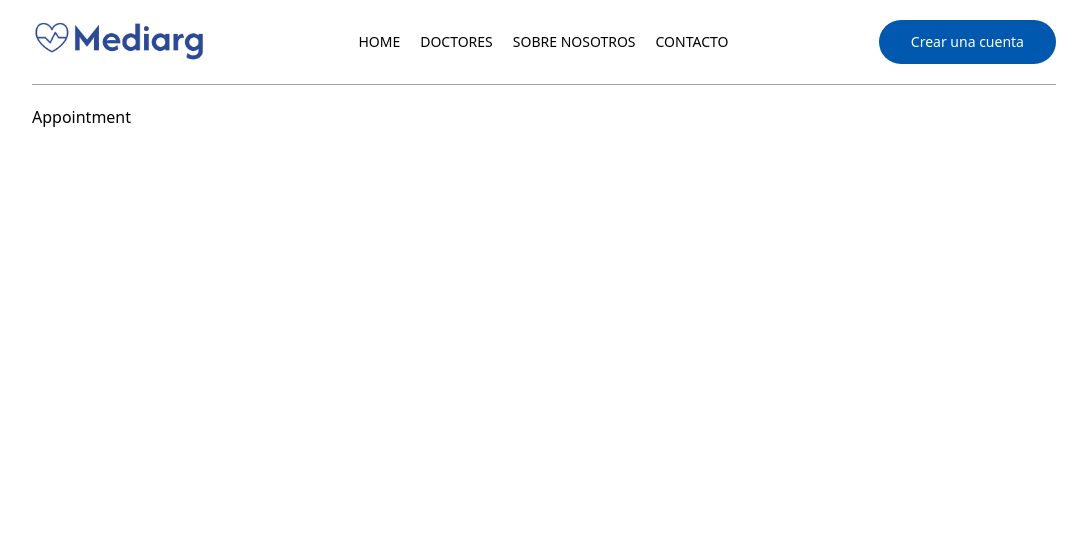
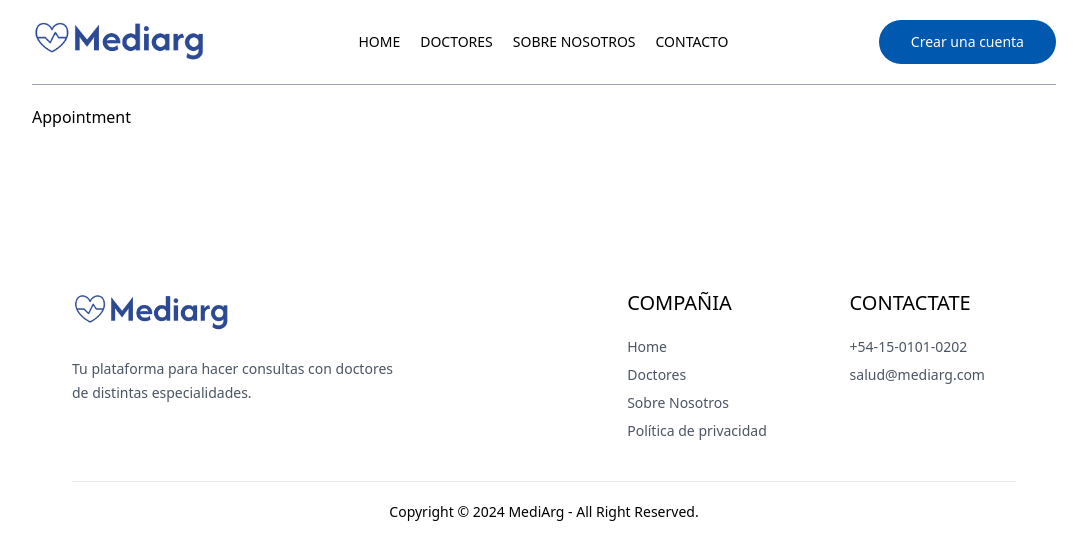
Before and after one commit to matiaslarumbe/MediArg, a React (Vite) app: page /appointment/1 in a window 1280 px wide. Shown: the top 560 px of the page, without its empty margins (96-1183 px from the left). Built offline with nearby package versions, Linux system fonts and the light colour scheme.

Commit message:
Creacion de Footer

```diff
--- a/src/App.jsx
+++ b/src/App.jsx
@@ -9,6 +9,7 @@ import MyProfile from './pages/Myprofile'
 import MyAppointments from './pages/MyAppointments'
 import Appointment from './pages/Appointment'
 import Navbar from './components/Navbar'
+import Footer from './components/Footer'
 
 const App = () => {
   return (
@@ -25,6 +26,7 @@ const App = () => {
           <Route path='/my-appointments' element={<MyAppointments/>} />
           <Route path='/appointment/:docId' element={<Appointment/>} />
         </Routes>
+        <Footer/>
 
     </div>
   )
--- /dev/null
+++ b/src/components/Footer.jsx
@@ -0,0 +1,41 @@
+import React from 'react'
+import { assets } from '../assets/assets'
+
+const Footer = () => {
+  return (
+    <div className='md:mx-10'>
+        <div className='flex flex-col sm:grid grid-cols-[3fr_1fr_1fr] gap-14 my-10 mt-40 text-sm '>
+            {/* ------ seccion izquierdo--------- */}
+            <div>
+                <img className='mb-5 w-40' src={assets.logo} alt="" />
+                <p className='w-full md:w-2/3 text-gray-600 leading-6'>Tu plataforma para hacer consultas con doctores de distintas especialidades.</p>
+            </div>
+            {/* ------ seccion centro--------- */}
+            <div>
+                <p className='text-xl font-medium mb-5'>COMPAÑIA</p>
+                <ul className='flex flex-col gap-2 text-gray-600'>
+                    <li>Home</li>
+                    <li>Doctores</li>
+                    <li>Sobre Nosotros</li>
+                    <li>Política de privacidad</li>
+                </ul>
+            </div>
+            {/* ------ seccion derecho--------- */}
+            <div>
+                <p className='text-xl font-medium mb-5'>CONTACTATE</p>
+                <ul className='flex flex-col gap-2 text-gray-600'>
+                    <li>+54-15-0101-0202</li>
+                    <li>salud@mediarg.com</li>
+                </ul>
+            </div>
+        </div>
+        {/* --------Copyright texto ----------- */}
+        <div>
+            <hr />
+            <p className='py-5 text-sm text-center'>Copyright © 2024  MediArg - All Right Reserved.</p>
+        </div>
+    </div>
+  )
+}
+
+export default Footer
```
